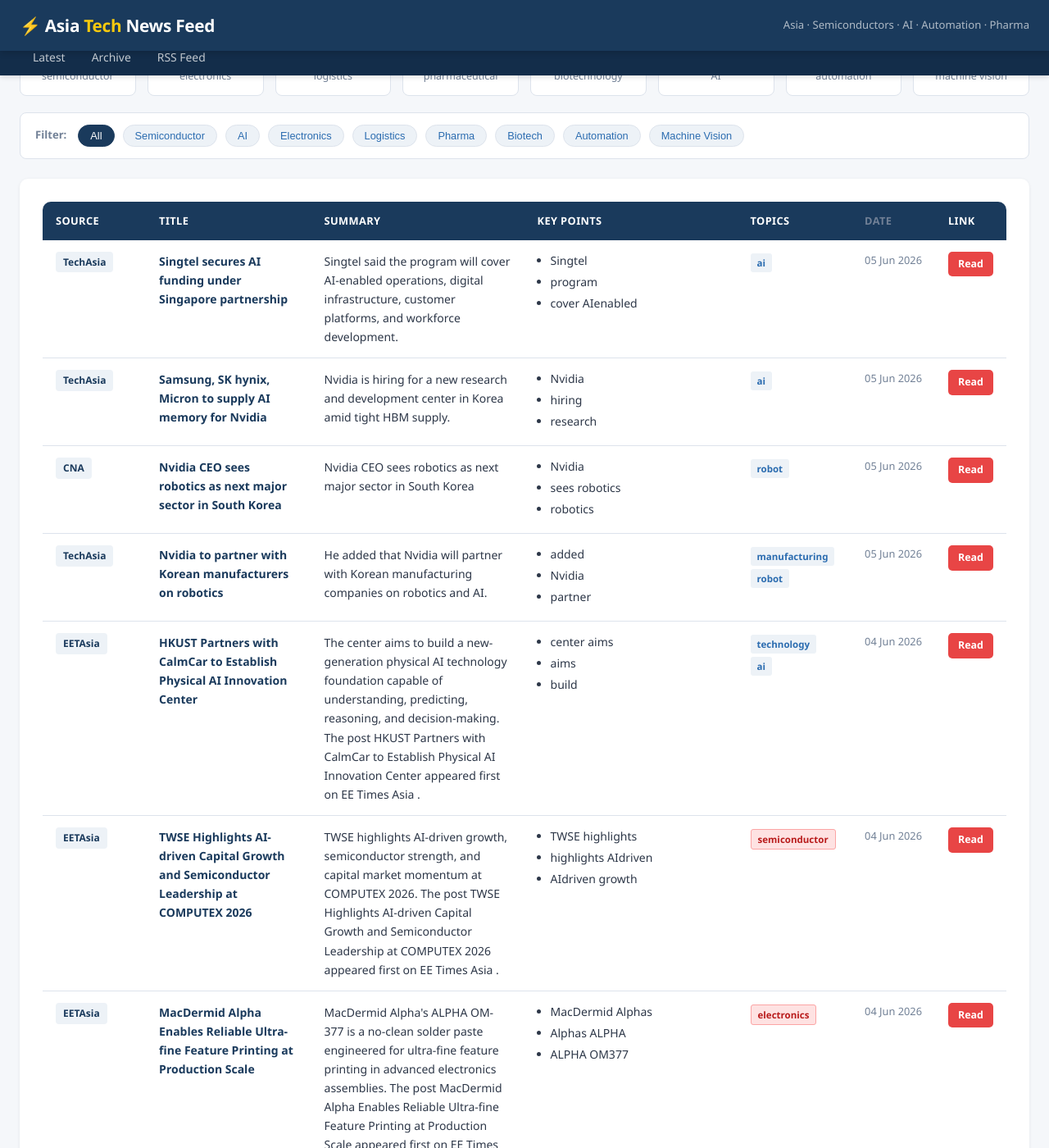
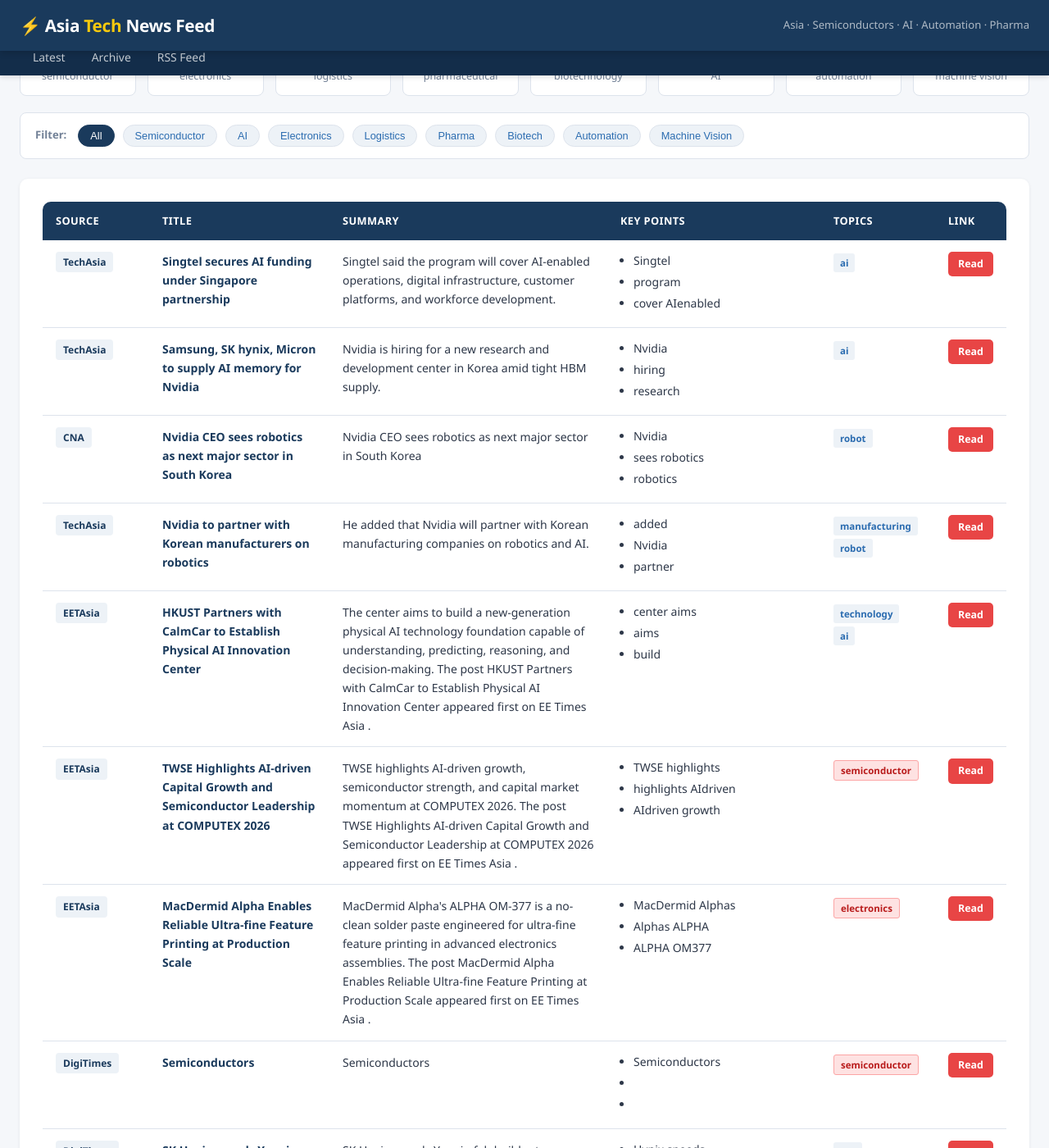
Before and after one commit to asiatechfeed/Asia-Tech-Feed, a Jekyll site: the page built from _posts/2026-06-05-asia-tech-news-digest.md, in a window 1280 px wide and 1400 px high, scrolled down 260 px. Shown: the whole window at 82% size. Built offline with Jekyll 4.4.1, drawn with Linux system fonts in a browser that asks for light colours; some of the changed text lies outside the part shown.

Commit message:
Update 2026-06-05-asia-tech-news-digest.md

```diff
--- a/_posts/2026-06-05-asia-tech-news-digest.md
+++ b/_posts/2026-06-05-asia-tech-news-digest.md
@@ -16,7 +16,6 @@
   <th class="col-summary">Summary</th>
   <th class="col-points">Key Points</th>
   <th class="col-tags">Topics</th>
-  <th class="col-date">Date</th>
   <th class="col-link">Link</th>
 </tr>
 </thead>
@@ -31,7 +30,6 @@
     <li>cover AIenabled</li>
   </ul></td>
   <td class="col-tags"><span class="tag "> ai </span></td>
-  <td class="col-date">05 Jun 2026</td>
   <td class="col-link"><a class="btn-link" href="https://www.techinasia.com/singtels-infraco-nvidia-launch-ai-center-of-excellence" target="_blank" rel="noopener">Read</a></td>
 </tr>
 <tr>
@@ -44,7 +42,6 @@
     <li>research</li>
   </ul></td>
   <td class="col-tags"><span class="tag "> ai </span></td>
-  <td class="col-date">05 Jun 2026</td>
   <td class="col-link"><a class="btn-link" href="https://www.techinasia.com/nvidia-china-included-200b-cpu-market" target="_blank" rel="noopener">Read</a></td>
 </tr>
 <tr>
@@ -57,7 +54,6 @@
     <li>robotics</li>
   </ul></td>
   <td class="col-tags"><span class="tag ">robot</span></td>
-  <td class="col-date">05 Jun 2026</td>
   <td class="col-link"><a class="btn-link" href="https://www.channelnewsasia.com/east-asia/nvidia-ceo-sees-robotics-next-major-sector-in-south-korea-6163956" target="_blank" rel="noopener">Read</a></td>
 </tr>
 <tr>
@@ -70,7 +66,6 @@
     <li>partner</li>
   </ul></td>
   <td class="col-tags"><span class="tag ">manufacturing</span><span class="tag ">robot</span></td>
-  <td class="col-date">05 Jun 2026</td>
   <td class="col-link"><a class="btn-link" href="https://www.techinasia.com/nvidia-rally-lifts-asian-chip-and-robotics-stocks" target="_blank" rel="noopener">Read</a></td>
 </tr>
 <tr>
@@ -83,7 +78,6 @@
     <li>build</li>
   </ul></td>
   <td class="col-tags"><span class="tag ">technology</span><span class="tag "> ai </span></td>
-  <td class="col-date">04 Jun 2026</td>
   <td class="col-link"><a class="btn-link" href="https://www.eetasia.com/hkust-partners-with-calmcar-to-establish-physical-ai-innovation-center/" target="_blank" rel="noopener">Read</a></td>
 </tr>
 <tr>
@@ -96,7 +90,6 @@
     <li>AIdriven growth</li>
   </ul></td>
   <td class="col-tags"><span class="tag semi">semiconductor</span></td>
-  <td class="col-date">04 Jun 2026</td>
   <td class="col-link"><a class="btn-link" href="https://www.eetasia.com/twse-highlights-ai-driven-capital-growth-and-semiconductor-leadership-at-computex-2026/" target="_blank" rel="noopener">Read</a></td>
 </tr>
 <tr>
@@ -109,7 +102,6 @@
     <li>ALPHA OM377</li>
   </ul></td>
   <td class="col-tags"><span class="tag semi">electronics</span></td>
-  <td class="col-date">04 Jun 2026</td>
   <td class="col-link"><a class="btn-link" href="https://www.eetasia.com/macdermid-alpha-enables-reliable-ultra-fine-feature-printing-at-production-scale/" target="_blank" rel="noopener">Read</a></td>
 </tr>
 <tr>
@@ -122,7 +114,6 @@
     <li></li>
   </ul></td>
   <td class="col-tags"><span class="tag semi">semiconductor</span></td>
-  <td class="col-date">N/A</td>
   <td class="col-link"><a class="btn-link" href="https://www.digitimes.com/topic/semiconductors/" target="_blank" rel="noopener">Read</a></td>
 </tr>
 <tr>
@@ -135,7 +126,6 @@
     <li>Yongin</li>
   </ul></td>
   <td class="col-tags"><span class="tag ">fab</span></td>
-  <td class="col-date">N/A</td>
   <td class="col-link"><a class="btn-link" href="https://www.digitimes.com/news/a20260518VL210/sk-hynix-fab-capacity-demand-production.html" target="_blank" rel="noopener">Read</a></td>
 </tr>
 <tr>
@@ -148,7 +138,6 @@
     <li>Samsung dents</li>
   </ul></td>
   <td class="col-tags"><span class="tag "> ai </span></td>
-  <td class="col-date">N/A</td>
   <td class="col-link"><a class="btn-link" href="https://www.digitimes.com/news/a20260511PD215/samsung-tsmc-amd-2nm-supply-chain.html" target="_blank" rel="noopener">Read</a></td>
 </tr>
 <tr>
@@ -161,7 +150,6 @@
     <li>Japan</li>
   </ul></td>
   <td class="col-tags"><span class="tag "> ai </span></td>
-  <td class="col-date">N/A</td>
   <td class="col-link"><a class="btn-link" href="https://asia.nikkei.com/business/technology/artificial-intelligence/us-startup-bets-on-japan-with-ai-agents-that-tap-live-web-data" target="_blank" rel="noopener">Read</a></td>
 </tr>
 <tr>
@@ -174,7 +162,6 @@
     <li>smartphone</li>
   </ul></td>
   <td class="col-tags"><span class="tag "> ai </span></td>
-  <td class="col-date">N/A</td>
   <td class="col-link"><a class="btn-link" href="https://asia.nikkei.com/business/technology/artificial-intelligence/wechat-opens-up-to-smartphone-ai-assistants-after-bytedance-phone-backlash" target="_blank" rel="noopener">Read</a></td>
 </tr>
 <tr>
@@ -187,7 +174,6 @@
     <li>industry guidelines</li>
   </ul></td>
   <td class="col-tags"><span class="tag "> ai </span></td>
-  <td class="col-date">N/A</td>
   <td class="col-link"><a class="btn-link" href="https://asia.nikkei.com/business/technology/artificial-intelligence/netflix-creating-industry-guidelines-for-ai-production-co-ceo-says" target="_blank" rel="noopener">Read</a></td>
 </tr>
 <tr>
@@ -200,7 +186,6 @@
     <li>boom</li>
   </ul></td>
   <td class="col-tags"><span class="tag ">technology</span><span class="tag ai">artificial intelligence</span><span class="tag ">chip</span></td>
-  <td class="col-date">N/A</td>
   <td class="col-link"><a class="btn-link" href="https://www.kedglobal.com/asset-management/newsView/ked202606010002" target="_blank" rel="noopener">Read</a></td>
 </tr>
 <tr>
@@ -213,7 +198,6 @@
     <li>asset managers</li>
   </ul></td>
   <td class="col-tags"><span class="tag ">technology</span></td>
-  <td class="col-date">N/A</td>
   <td class="col-link"><a class="btn-link" href="https://www.kedglobal.com/korean-stock-market/newsView/ked202604140004" target="_blank" rel="noopener">Read</a></td>
 </tr>
 <tr>
@@ -226,7 +210,6 @@
     <li>traditional investment</li>
   </ul></td>
   <td class="col-tags"><span class="tag "> ai </span></td>
-  <td class="col-date">N/A</td>
   <td class="col-link"><a class="btn-link" href="https://www.kedglobal.com/private-equity/newsView/ked202603120002" target="_blank" rel="noopener">Read</a></td>
 </tr>
 </tbody>
```
